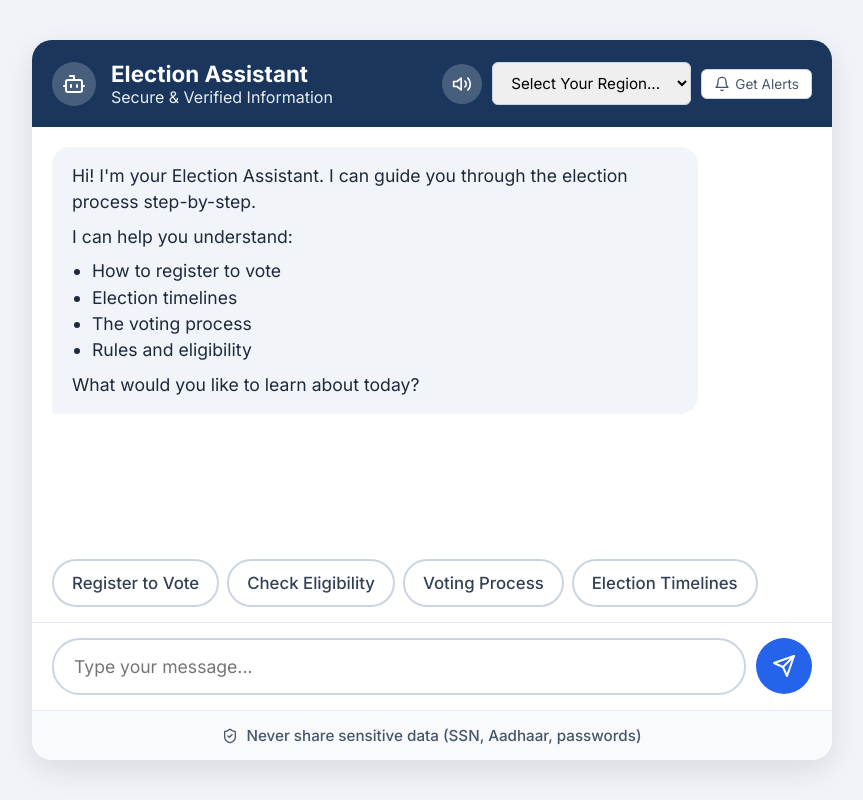
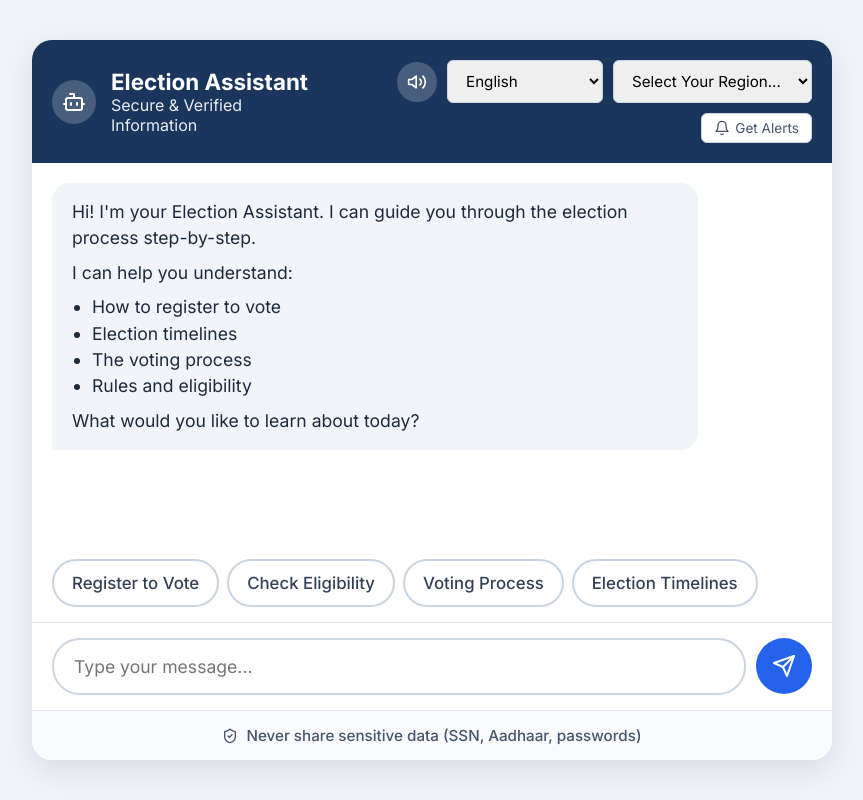
Before and after one commit to karthikpaii/promptwars2-votingsystem, a Flask app: page / in a window 1280 px wide. Shown: the whole page, without its empty margins (208-1071 px from the left). Run offline with Flask 3, Linux system fonts and the light colour scheme.

Commit message:
Add multilingual support for Indian languages via Gemini

```diff
--- a/Voting System/app.py
+++ b/Voting System/app.py
@@ -25,12 +25,13 @@ def chat():
     user_query = data.get("message", "").strip()
     session_id = data.get("session_id", str(uuid.uuid4()))
     location = data.get("location", "General (No specific region)")
+    language = data.get("language", "English")
 
     if not user_query:
         return jsonify({"status": "error", "message": "Empty query"}), 400
 
     # Delegate to the conversation service
-    response_text, is_warning = process_chat_message(session_id, user_query, location)
+    response_text, is_warning = process_chat_message(session_id, user_query, location, language)
 
     if is_warning:
         # We can prepend a flag or handle it gracefully on the client
--- a/Voting System/services/conversation.py
+++ b/Voting System/services/conversation.py
@@ -56,7 +56,7 @@ def fallback_logic(query):
         return "Step 1: In most places, you must be at least 18 years old and a citizen to vote.\nDo you want to continue?"
     return "Hi! I can guide you through the election process. What would you like to learn?"
 
-def process_chat_message(session_id, user_message, location="General (No specific region)"):
+def process_chat_message(session_id, user_message, location="General (No specific region)", language="English"):
     # 1. Security Check
     has_pii, warning_msg = scan_for_pii(user_message)
     if has_pii:
@@ -66,7 +66,7 @@ def process_chat_message(session_id, user_message, location="General (No specifi
     response_text = ""
     try:
         if client:
-            context = f"{SYSTEM_PROMPT}\n\nUSER'S LOCATION: {location}\n\nPlease tailor your response regarding deadlines, timelines, and local rules to the user's specific location provided above if applicable.\n\nUser Message: {user_message}"
+            context = f"{SYSTEM_PROMPT}\n\nUSER'S LOCATION: {location}\nUSER'S LANGUAGE: {language}\n\nPlease tailor your response regarding deadlines, timelines, and local rules to the user's specific location if applicable. CRITICAL: You MUST answer the user entirely in the specified USER'S LANGUAGE ({language}).\n\nUser Message: {user_message}"
             response = client.models.generate_content(
                 model='gemini-1.5-flash',
                 contents=context
--- a/Voting System/static/app.js
+++ b/Voting System/static/app.js
@@ -66,6 +66,7 @@ document.addEventListener('DOMContentLoaded', () => {
 
         try {
             const userLocation = document.getElementById('user-location').value;
+            const userLanguage = document.getElementById('user-language').value;
 
             const response = await fetch('/api/chat', {
                 method: 'POST',
@@ -75,7 +76,8 @@ document.addEventListener('DOMContentLoaded', () => {
                 body: JSON.stringify({
                     message: message,
                     session_id: sessionId,
-                    location: userLocation
+                    location: userLocation,
+                    language: userLanguage
                 })
             });
 
--- a/Voting System/templates/index.html
+++ b/Voting System/templates/index.html
@@ -17,10 +17,18 @@
                 <h1>Election Assistant</h1>
                 <p>Secure & Verified Information</p>
             </div>
-            <div class="header-actions" style="margin-left: auto; display: flex; gap: 10px; align-items: center;">
+            <div class="header-actions" style="margin-left: auto; display: flex; gap: 10px; align-items: center; flex-wrap: wrap; justify-content: flex-end;">
                 <button id="voice-toggle-btn" title="Enable Voice Guidance" aria-pressed="false" style="background: rgba(255, 255, 255, 0.2); border: none; color: white; padding: 10px; border-radius: 50%; cursor: pointer; display: flex; align-items: center; justify-content: center; transition: all 0.2s;">
                     <svg id="voice-icon" xmlns="http://www.w3.org/2000/0.w3.org/2000/svg" width="20" height="20" viewBox="0 0 24 24" fill="none" stroke="currentColor" stroke-width="2" stroke-linecap="round" stroke-linejoin="round" class="lucide lucide-volume-2"><polygon points="11 5 6 9 2 9 2 15 6 15 11 19 11 5"/><path d="M15.54 8.46a5 5 0 0 1 0 7.07"/><path d="M19.07 4.93a10 10 0 0 1 0 14.14"/></svg>
                 </button>
+                <select id="user-language" style="padding: 10px 14px; border-radius: 6px; border: 1px solid #cbd5e1; font-family: inherit; font-size: 0.95rem; outline: none;">
+                    <option value="English">English</option>
+                    <option value="Hindi">हिंदी (Hindi)</option>
+                    <option value="Bengali">বাংলা (Bengali)</option>
+                    <option value="Telugu">తెలుగు (Telugu)</option>
+                    <option value="Marathi">मराठी (Marathi)</option>
+                    <option value="Tamil">தமிழ் (Tamil)</option>
+                </select>
                 <select id="user-location" style="padding: 10px 14px; border-radius: 6px; border: 1px solid #cbd5e1; font-family: inherit; font-size: 0.95rem; outline: none;">
                     <option value="General (No specific region)">Select Your Region...</option>
                     <option value="California, USA">California, USA</option>
```
